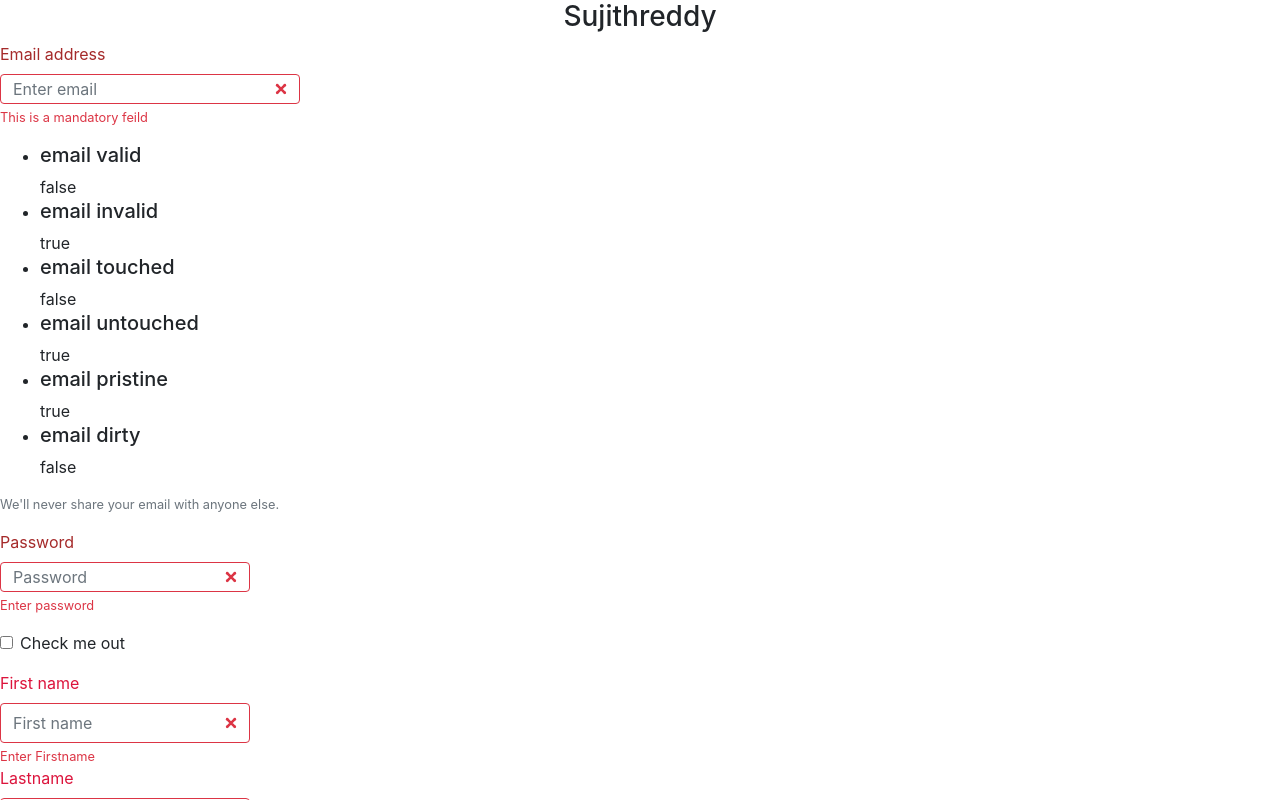
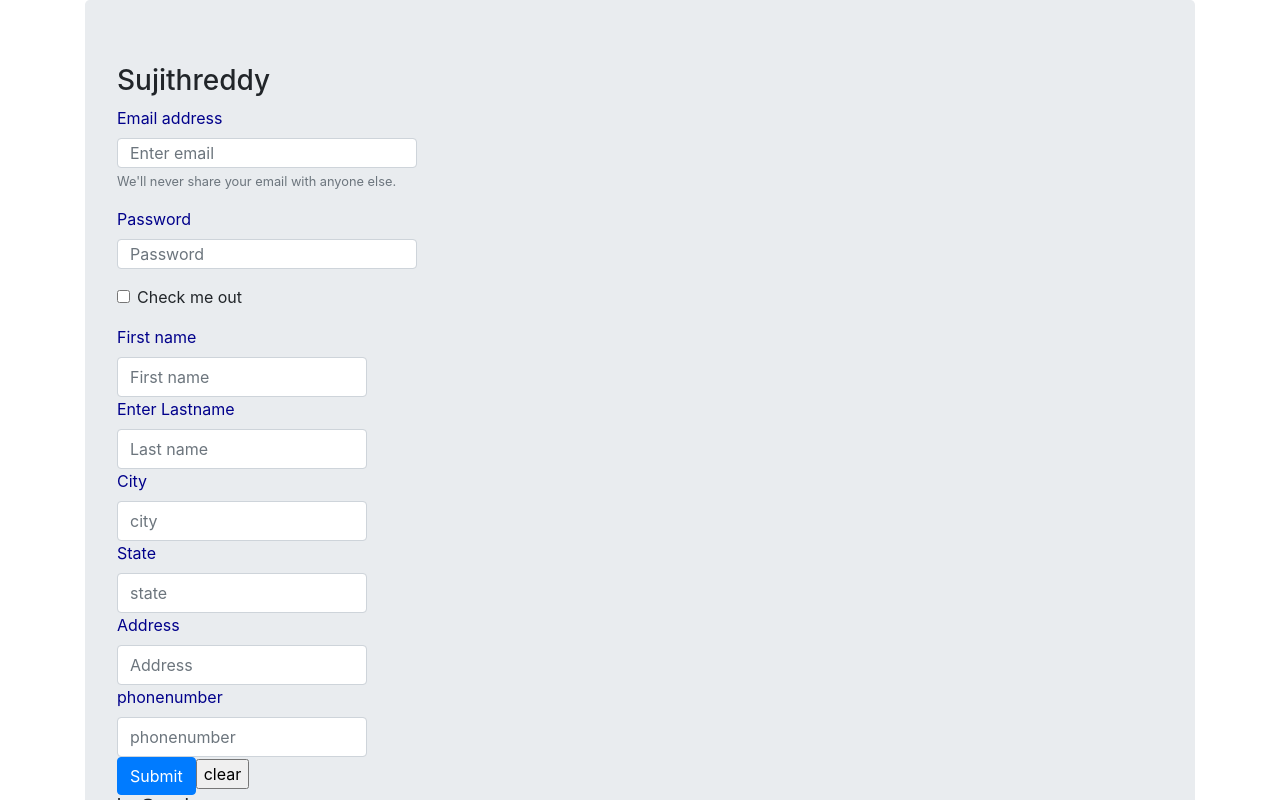
Before and after one commit to sujithreddy9493/ngbatch12, an Angular app in the folder angular/basics/: page / in a window 1280 px wide. Shown: the top 800 px of the page. Built offline with nearby package versions, Linux system fonts and the light colour scheme.

Commit message:
formvalidation

```diff
--- a/angular/basics/src/app/app.component.ts
+++ b/angular/basics/src/app/app.component.ts
@@ -15,7 +15,7 @@ export class AppComponent implements OnInit {
 
   ngOnInit(){
 
-    console.log(this.userElement);
+
 
   }
 
--- a/angular/basics/src/app/tempalte/tempalte.component.html
+++ b/angular/basics/src/app/tempalte/tempalte.component.html
@@ -1,57 +1,50 @@
-<header>
-<h3 align="center">{{title}}</h3>
-</header>
+<div class="container">
+  <div class="jumbotron">
+
+<h3 text-align="center">{{title}}</h3>
+
 <form #loginFormGroup = 'ngForm'(ngSubmit)="formDetails(loginFormGroup)" >
  <div class="form-group">
-      <label for="exampleInputEmail1" style="color: brown">Email address</label>
+      <label for="exampleInputEmail1" style="color:darkblue">Email address</label>
       <input
        type="email"
+       #emailVar ='ngModel'
        ngModel
        required
        email
+       pattern ="/^[a-z0-9]+@[A-Z]+$/"
        name="email"
        style="width: 300px;height: 30px; color: blue"
        class="form-control"
        id="exampleInputEmail1"
-       [ngClass] ='{"is-invalid" : loginFormGroup.controls.email?.invalid}'
-       aria-describedby="emailHelp" placeholder="Enter email">
-       <div class = "invalid-feedback">
-        <p *ngIf ="loginFormGroup.controls.email?.errors.required">This is a mandatory feild</p>
-        <p *ngIf ="loginFormGroup.controls.email?.errors.email">Enter valid email address</p>
+       [ngClass] ='{"is-invalid" : loginFormGroup.controls.email?.invalid && emailVar.touched}'
+       aria-describedby="emailHelp"
+        placeholder="Enter email">
+       <div class = "invalid-feedback" *ngIf="loginFormGroup.controls.email">
+        <p *ngIf ="emailVar.errors?.required">This is a mandatory feild</p>
+        <p *ngIf ="emailVar.errors?.pattern">Enter vaild email</p>
+
        </div>
-       <div>
-          <ul>
-           <li><h5>email valid </h5>
-          <span>{{loginFormGroup.controls.email?.valid}}</span></li>
-           <li><h5>email invalid </h5>
-          <span>{{loginFormGroup.controls.email?.invalid}}</span></li>
-           <li><h5>email touched </h5>
-          <span>{{loginFormGroup.controls.email?.touched}}</span></li>
-           <li><h5>email untouched </h5>
-          <span>{{loginFormGroup.controls.email?.untouched}}</span></li>
-           <li><h5>email pristine </h5>
-          <span>{{loginFormGroup.controls.email?.pristine}}</span></li>
-           <li><h5>email dirty </h5>
-          <span>{{loginFormGroup.controls.email?.dirty}}</span></li>
-           </ul>
-       </div>
+
       <small id="emailHelp" class="form-text text-muted">We'll never share your email with anyone else.</small>
     </div>
     <div class="form-group">
-      <label for="exampleInputPassword1" style="color:brown ">Password</label>
+      <label for="exampleInputPassword1" style="color:darkblue">Password</label>
       <input
        type="password"
+       #passwordVar ='ngModel'
        ngModel
        required
        password
        name="password"
-       style="width: 250px;height: 30px;"
+       style="width: 300px; height: 30px;"
        class="form-control"
        id="exampleInputPassword1"
-       [ngClass] ='{"is-invalid" : loginFormGroup.controls.password?.invalid}'
+       [ngClass] ='{"is-invalid" : loginFormGroup.controls.password?.invalid && passwordVar.touched }'
        placeholder="Password">
-     <div class = "invalid-feedback">
-         Enter password
+     <div class = "invalid-feedback" *ngIf="loginFormGroup.controls.password">
+      <p *ngIf ="passwordVar.errors?.required">This is a mandatory feild</p>
+
      </div>
 
     </div>
@@ -60,84 +53,109 @@
       <label class="form-check-label" for="exampleCheck1">Check me out</label>
     </div>
     <div >
-        <label for="exampleInputFirstname" style="color: crimson">First name</label>
-      <input type="text"  ngModel
-      required
-       name="Firstname"
+        <label for="exampleInputFirstname" style="color:darkblue">First name</label>
+      <input type="text"
+      name="Firstname"
+      #Firstname='ngModel'
+      ngModel
+      pattern="[a-zA-Z ]+"
       style="width: 250px;height: 40px; color:deeppink"
       class="form-control"
-      [ngClass] ='{"is-invalid" : loginFormGroup.controls.Firstname?.invalid}'
-       placeholder="First name">
-<div class="invalid-feedback">Enter  Firstname</div>
+      [ngClass] ='{"is-invalid" :  loginFormGroup.controls.Firstname?.invalid && Firstname.touched}'
+       placeholder="First name" required>
+      <div class="invalid-feedback" *ngIf="loginFormGroup.controls.Firstname">
+        <p *ngIf ="Firstname.errors?.required">Firstname</p>
+        <p *ngIf ="Firstname.errors?.pattern">only letters</p>
 
-      <label for="exampleInputLastname" style="color: crimson">Lastname</label>
-      <input type="text" ngModel
+      </div>
+      </div>
+      <div>
+      <label for="exampleInputLastname" style="color:darkblue">Enter Lastname</label>
+      <input type="text"
+      #Lastname='ngModel'
+      pattern="[a-zA-z ]+"
+      ngModel
       required name="Lastname"
       style="width: 250px;height: 40px; color:deeppink"
       class="form-control"
-      [ngClass] ='{"is-invalid" : loginFormGroup.controls.Lastname?.invalid}'
+      [ngClass] ='{"is-invalid" : loginFormGroup.controls.Lastname?.invalid && Lastname.touched}'
       placeholder="Last name">
-      <div class="invalid-feedback">Enter Lastname</div>
+      <div class="invalid-feedback" *ngIf="loginFormGroup.controls.Lastname">
+          <p *ngIf ="Lastname.errors?.required">This is mandatory field</p>
+          <p *ngIf ="Lastname.errors?.pattern">only letters</p>
+       </div>
       </div>
       <div>
-          <label for="exampleInputCity" style="color: crimson">City</label>
+          <label for="exampleInputCity" style="color:darkblue">City</label>
         <input type="text"
+        #city='ngModel'
         ngModel
         required
+        pattern="[a-zA-Z ]+"
         name="city"
         style="width: 250px;height: 40px; color:cyan"
         class ="form-control"
-         [ngClass] ='{"is-invalid" : loginFormGroup.controls.city?.invalid}' placeholder="city">
-         <div class="invalid-feedback">
-              Lastname
+         [ngClass] ='{"is-invalid" : loginFormGroup.controls.city?.invalid && city.touched}'
+          placeholder="city">
+         <div class="invalid-feedback" >
+            <p *ngIf ="city.errors?.required">This is mandatory field</p>
+            <p *ngIf ="city.errors?.pattern">only letters</p>
          </div>
       </div>
       <div>
-          <label for="exampleInputState" style="color:crimson">State</label>
-        <input type="text" ngModel
+          <label for="exampleInputState" style="color: darkblue">State</label>
+        <input type="text"
+        ngModel
+        #state='ngModel'
+        pattern="[a-zA-Z ]+"
         required name="state"
         style="width: 250px;height: 40px; color:darkorchid"
         class="form-control"
-        [ngClass] ='{"is-invalid" : loginFormGroup.controls.state?.invalid}'placeholder="state">
+        [ngClass] ='{"is-invalid" : loginFormGroup.controls.state?.invalid && state.touched}'
+        placeholder="state">
          <div class="invalid-feedback">
-          Enter state
+            <p *ngIf ="state.errors?.required">This is mandatory field</p>
+            <p *ngIf ="state.errors?.pattern">only letters</p>
      </div>
       </div>
       <div>
-        <label for="exampleInputAddress" style="color:crimson">Address</label>
-        <input type="text"
+        <label for="exampleInputAddress" style="color:darkblue">Address</label>
+        <input type="text" #address='ngModel'
         ngModel
         required
          name="address"
         style="width: 250px;height: 40px; color:darkorchid"
         class="form-control"
-        [ngClass] ='{"is-invalid" : loginFormGroup.controls.address?.invalid}'
+        [ngClass] ='{"is-invalid" : loginFormGroup.controls.address?.invalid && address.touched}'
         placeholder="Address">
         <div class = "invalid-feedback">
-          Enter your address
+            <p *ngIf ="address.errors?.required">This is mandatory field</p>
 
          </div>
       </div>
       <div>
-          <label for="exampleInputNumber" style="color: crimson">Number</label>
+          <label for="exampleInputNumber" style="color:darkblue">phonenumber</label>
 
-        <input type="number" name="number"
+        <input type="phonenumber"
+        #phonenumber='ngModel' name="phonenumber"
+        minlength="10"
+        maxlength="10"
         ngModel
         required
         number
         style="width: 250px;height: 40px; color:darkviolet"
-        [ngClass] ='{"is-invalid" : loginFormGroup.controls.number?.invalid}'
+        [ngClass] ='{"is-invalid" : loginFormGroup.controls.phonenumber?.invalid && phonenumber.touched }'
         class="form-control"
-         placeholder="number">
+         placeholder="phonenumber">
          <div class = "invalid-feedback">
-              Enter your number
-
-         </div>
+            <p *ngIf ="phonenumber.errors?.required">Enter valid details </p>
+            <p *ngIf ="phonenumber.errors?.minlength">Enter valid number</p>
+            <p *ngIf ="phonenumber.errors?.maxlength">Enter valid number</p>
+          </div>
       </div>
     <button type="submit" class="btn btn-primary">Submit</button>
     <input type="reset" value="clear"/>
   </form>
-
-  <footer>
-    <h6 align="center">{{S}}</h6>
-  </footer>
+    <h6 text-align="center">{{S}}</h6>
+  </div>
+</div>
```
Also changed, not shown: angular/basics/src/app/tempalte/tempalte.component.ts (+5 -2 lines).
